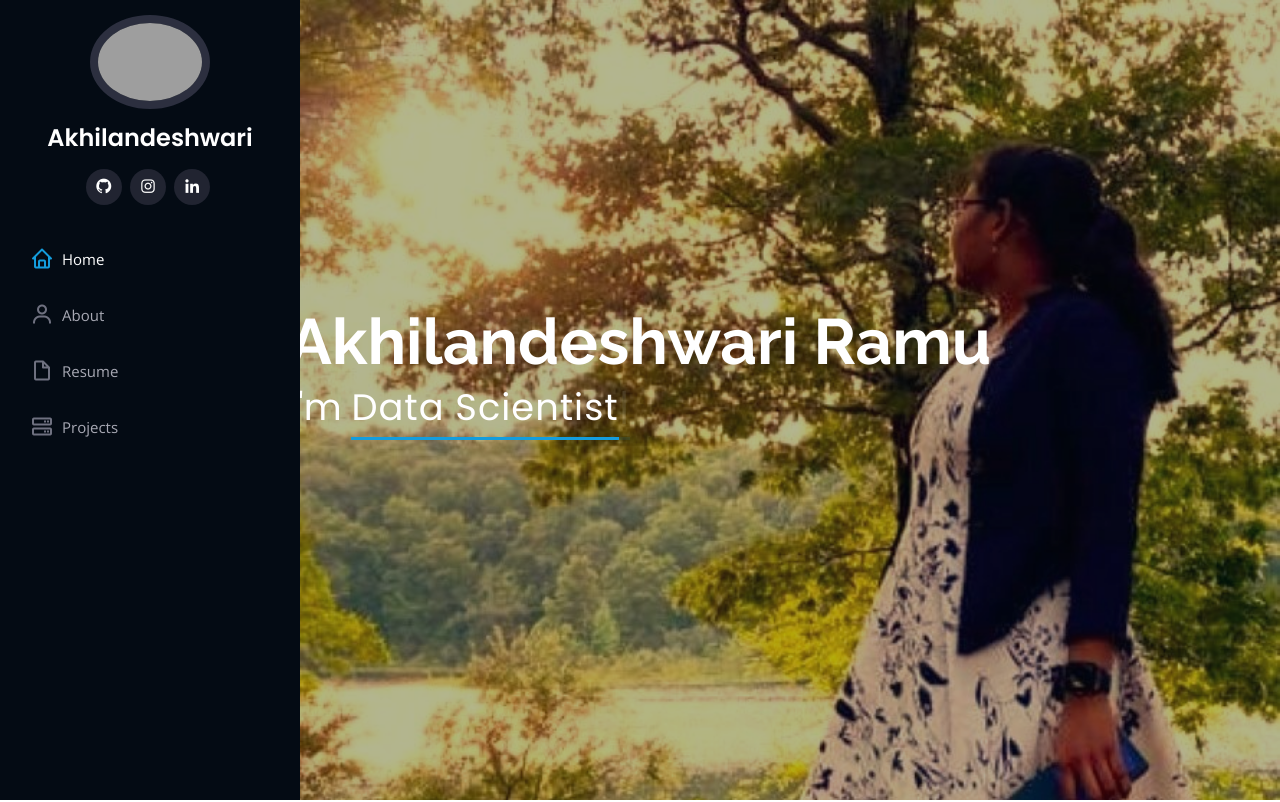
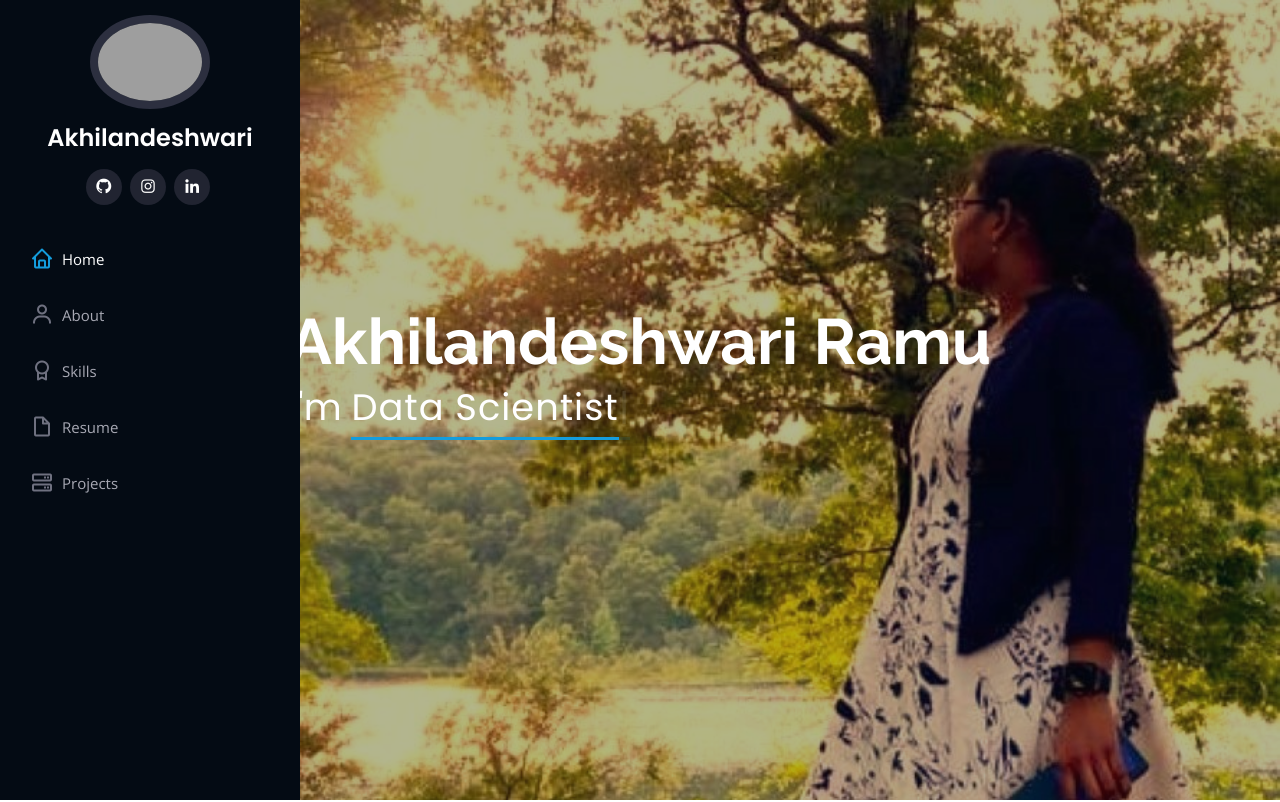
Before and after one commit to ramuakhilandeshwari/self_site, a plain HTML site: page index.html in a window 1280 px wide. Shown: the top 802 px of the page. Drawn offline with nearby package versions, Linux system fonts and the light colour scheme; grey boxes are pictures that could not be loaded.

Commit message:
Updated index.html with skills
Updated the index page with the header skills icon

```diff
--- a/index.html
+++ b/index.html
@@ -61,7 +61,7 @@
         <ul>
           <li><a href="#hero" class="nav-link scrollto active"><i class="bx bx-home"></i> <span>Home</span></a></li>
           <li><a href="#about" class="nav-link scrollto"><i class="bx bx-user"></i> <span>About</span></a></li>
-          <!-- <li><a href="#skills" class="nav-link scrollto"><i class="bx bx-file-award"></i> <span>Skills</span></a></li>-->
+          <li><a href="#skills" class="nav-link scrollto"><i class="bx bx-award"></i> <span>Skills</span></a></li>
           <li><a href="#resume" class="nav-link scrollto"><i class="bx bx-file-blank"></i> <span>Resume</span></a></li>
           <!-- <li><a href="#portfolio" class="nav-link scrollto"><i class="bx bx-book-content"></i> <span>Portfolio</span></a></li>-->
           <li><a href="#services" class="nav-link scrollto"><i class="bx bx-server"></i> <span>Projects</span></a></li>
```
